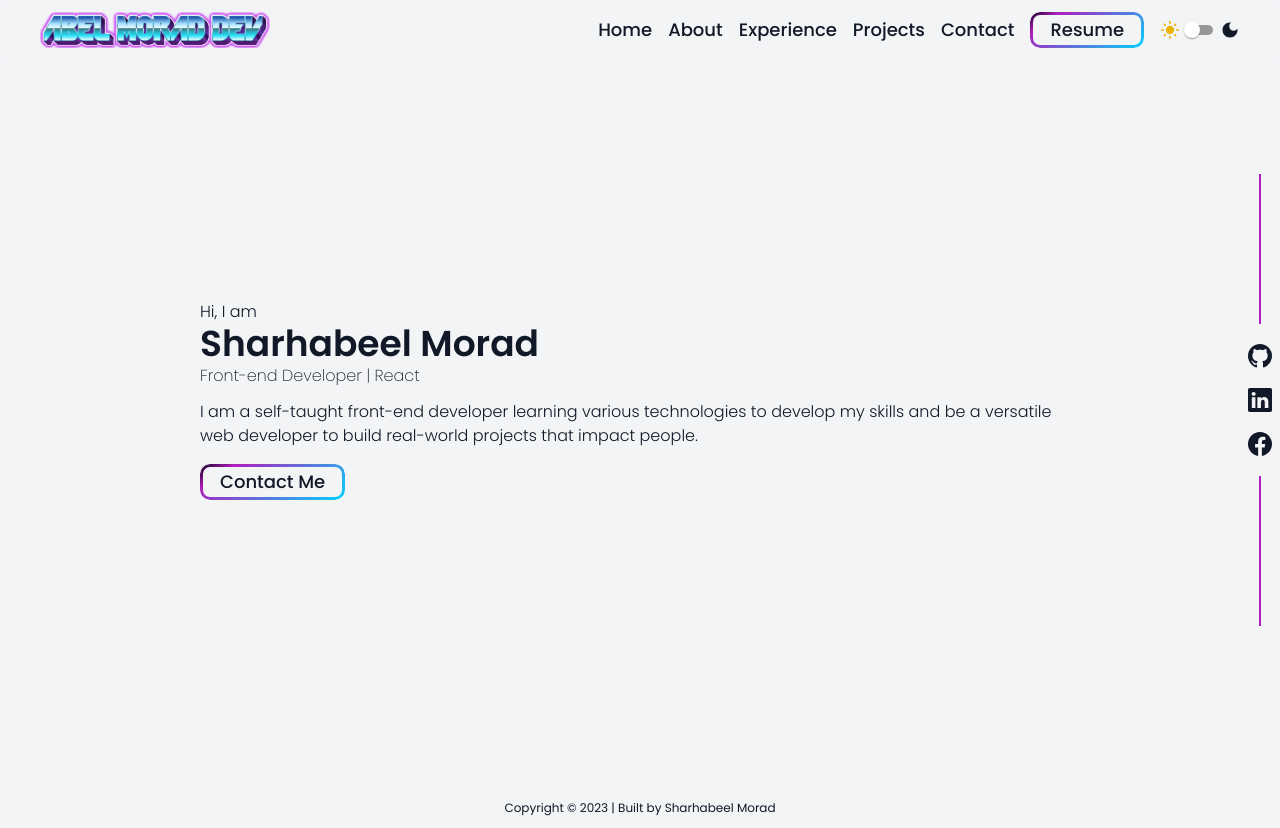
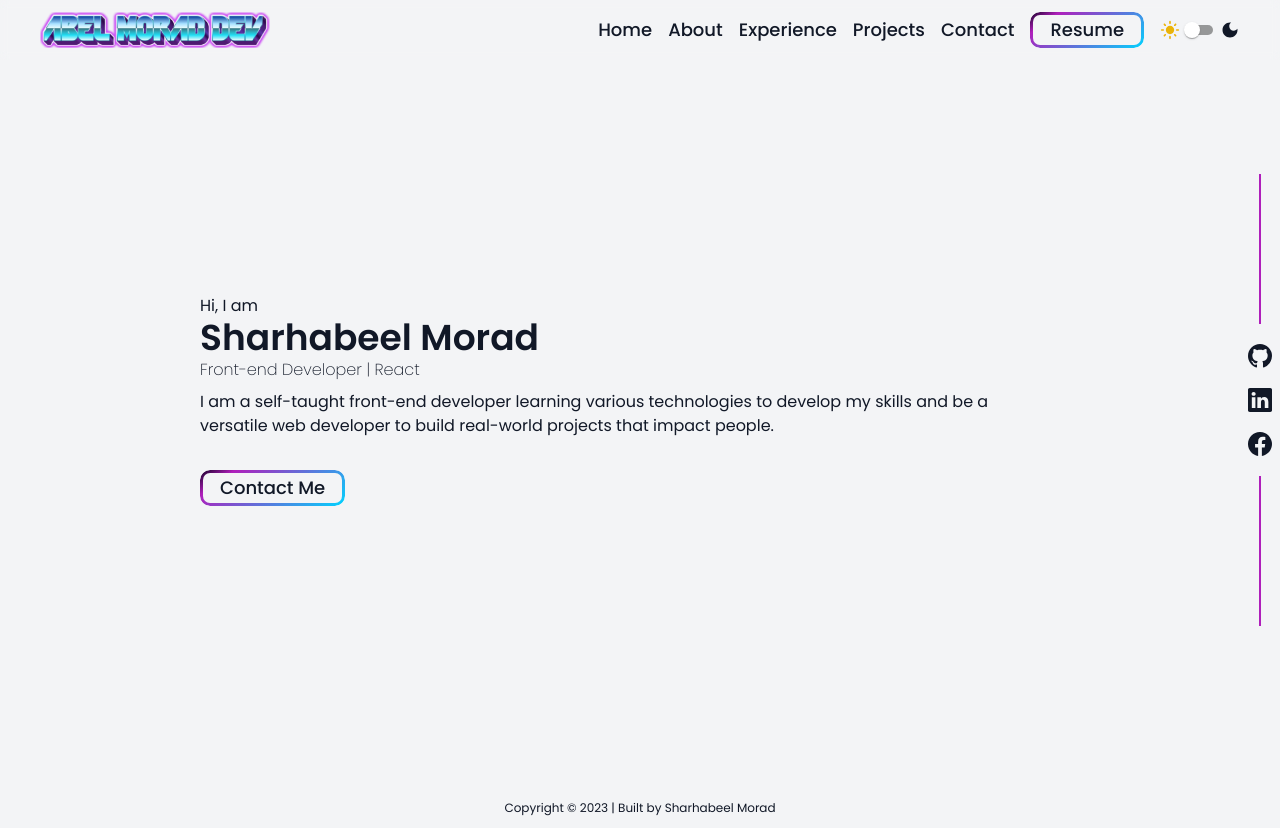
Before and after one commit to abelmorad/abel-morad, a React (Vite) app: page / in a window 1280 px wide. Built offline with nearby package versions, Linux system fonts and the light colour scheme.

Commit message:
Style: typography changes

```diff
--- a/src/pages/Landing.tsx
+++ b/src/pages/Landing.tsx
@@ -6,17 +6,17 @@ function Landing() {
     <section className="flex flex-col h-screen items-center place-content-center">
       <div className="grid grid-flow-col-dense gap-5 laptop:px-10 px-7">
         <section className="flex flex-col items-start place-content-center tablet:px-20 laptop:px-40 desktop:px-96">
-          <p className="font-light">Hi, I am</p>
+          <p className="font-normal">Hi, I am</p>
           <h1 className="text-4xl font-semibold">Sharhabeel Morad</h1>
           <h2 className="font-extralight">Front-end Developer | React </h2>
-          <p className="mt-3 font-light">
+          <p className="mt-2 font-normal">
             I am a self-taught front-end developer learning various technologies
             to develop my skills and be a versatile web developer to build
             real-world projects that impact people.
           </p>
           <Link
             to="/"
-            className="flex text-lg font-medium bg-transparent px-5 py-1 mt-4 place-content-center vaporwave-border hover:scale-105"
+            className="flex text-lg font-medium bg-transparent px-5 py-1 mt-8 place-content-center vaporwave-border hover:scale-105"
           >
             Contact Me
           </Link>
```
